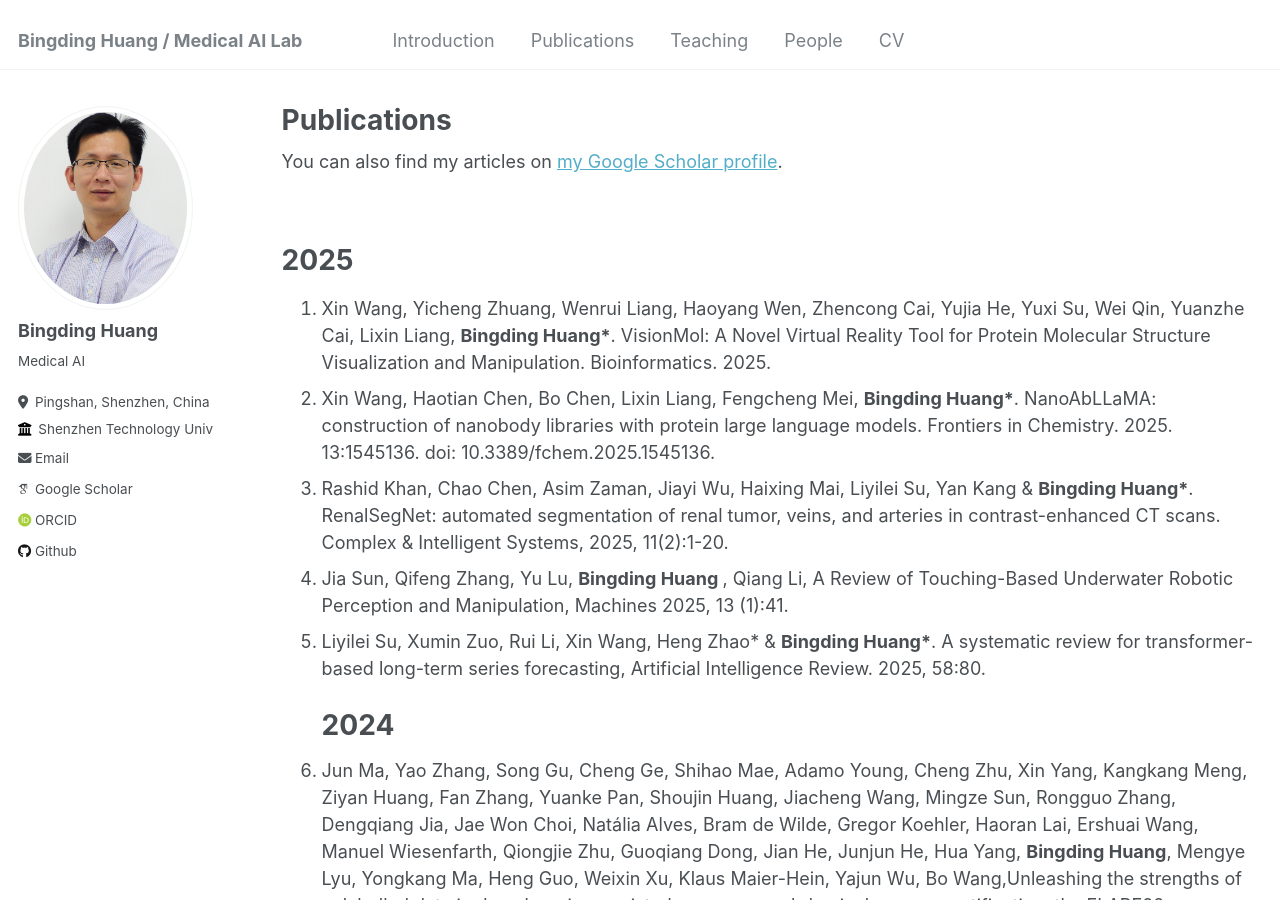
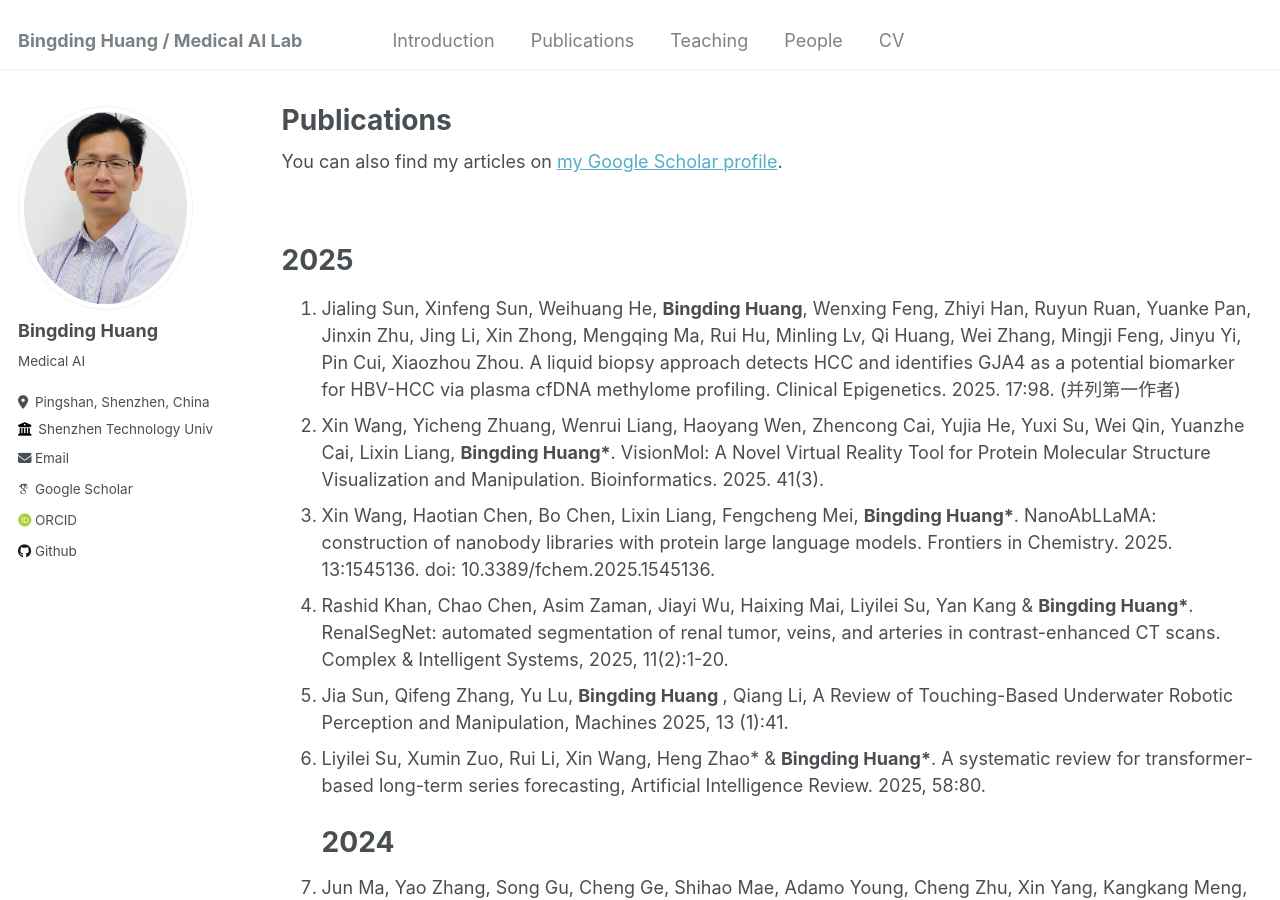
Before and after one commit to bingding/bingding.github.io, a Jekyll site: the page built from _pages/publications.md, in a window 1280 px wide and 900 px high. Built offline with Jekyll 4.4.1, drawn with Linux system fonts in a browser that asks for light colours; some web fonts are replaced.

Commit message:
add paper

```diff
--- a/_pages/publications.md
+++ b/_pages/publications.md
@@ -16,7 +16,10 @@ author_profile: true
 
 <ol>
 <li>
-Xin Wang, Yicheng Zhuang, Wenrui Liang, Haoyang Wen, Zhencong Cai, Yujia He, Yuxi Su, Wei Qin, Yuanzhe Cai, Lixin Liang, <b>Bingding Huang*</b>. VisionMol: A Novel Virtual Reality Tool for Protein Molecular Structure Visualization and Manipulation. Bioinformatics. 2025.
+Jialing Sun, Xinfeng Sun, Weihuang He, <b>Bingding Huang</b>, Wenxing Feng, Zhiyi Han, Ruyun Ruan, Yuanke Pan, Jinxin Zhu, Jing Li, Xin Zhong, Mengqing Ma, Rui Hu, Minling Lv, Qi Huang, Wei Zhang, Mingji Feng, Jinyu Yi, Pin Cui, Xiaozhou Zhou. A liquid biopsy approach detects HCC and identifies GJA4 as a potential biomarker for HBV-HCC via plasma cfDNA methylome profiling. Clinical Epigenetics. 2025. 17:98. (并列第一作者)
+
+<li>
+Xin Wang, Yicheng Zhuang, Wenrui Liang, Haoyang Wen, Zhencong Cai, Yujia He, Yuxi Su, Wei Qin, Yuanzhe Cai, Lixin Liang, <b>Bingding Huang*</b>. VisionMol: A Novel Virtual Reality Tool for Protein Molecular Structure Visualization and Manipulation. Bioinformatics. 2025. 41(3).
 <li>
 Xin Wang, Haotian Chen, Bo Chen, Lixin Liang, Fengcheng Mei, <b>Bingding Huang*</b>. NanoAbLLaMA: construction of nanobody libraries with protein large language models. Frontiers in Chemistry. 2025. 13:1545136. doi: 10.3389/fchem.2025.1545136.
 <li>
```
